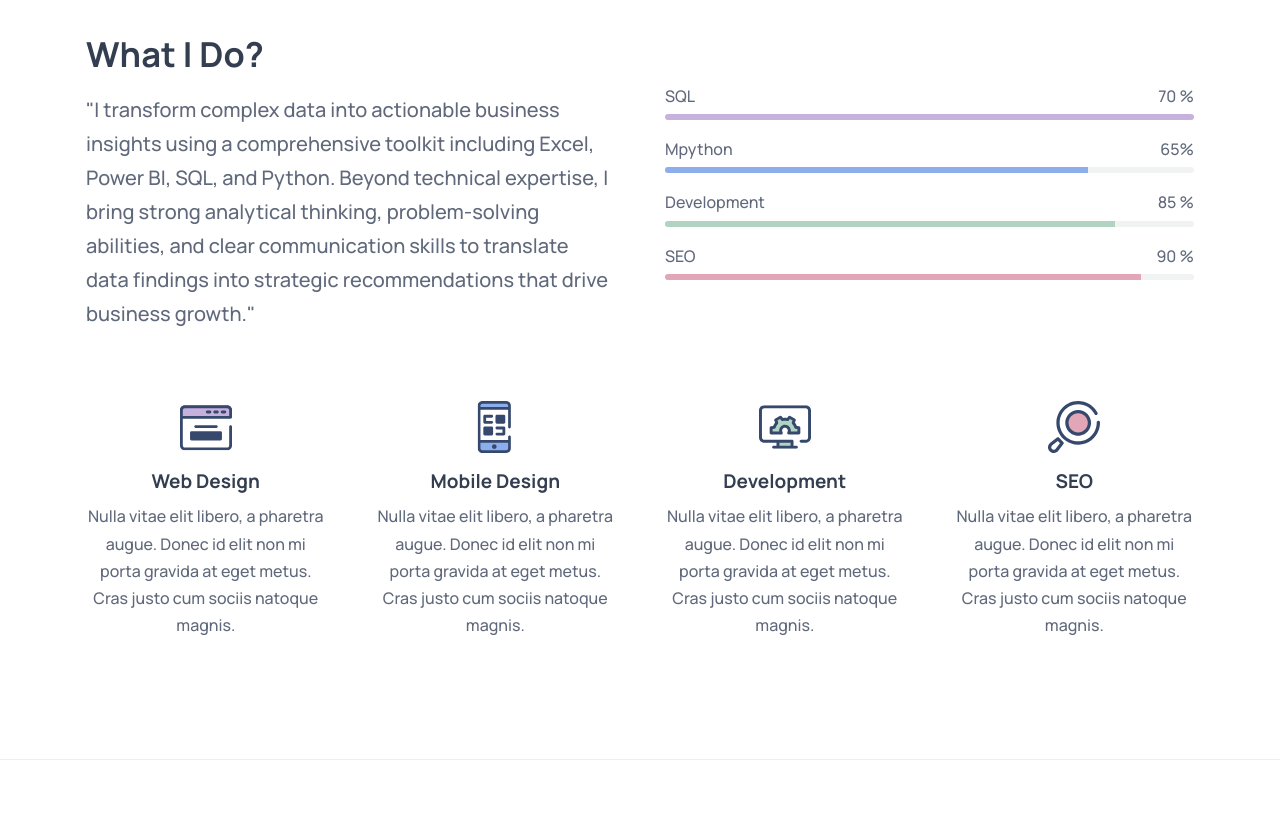
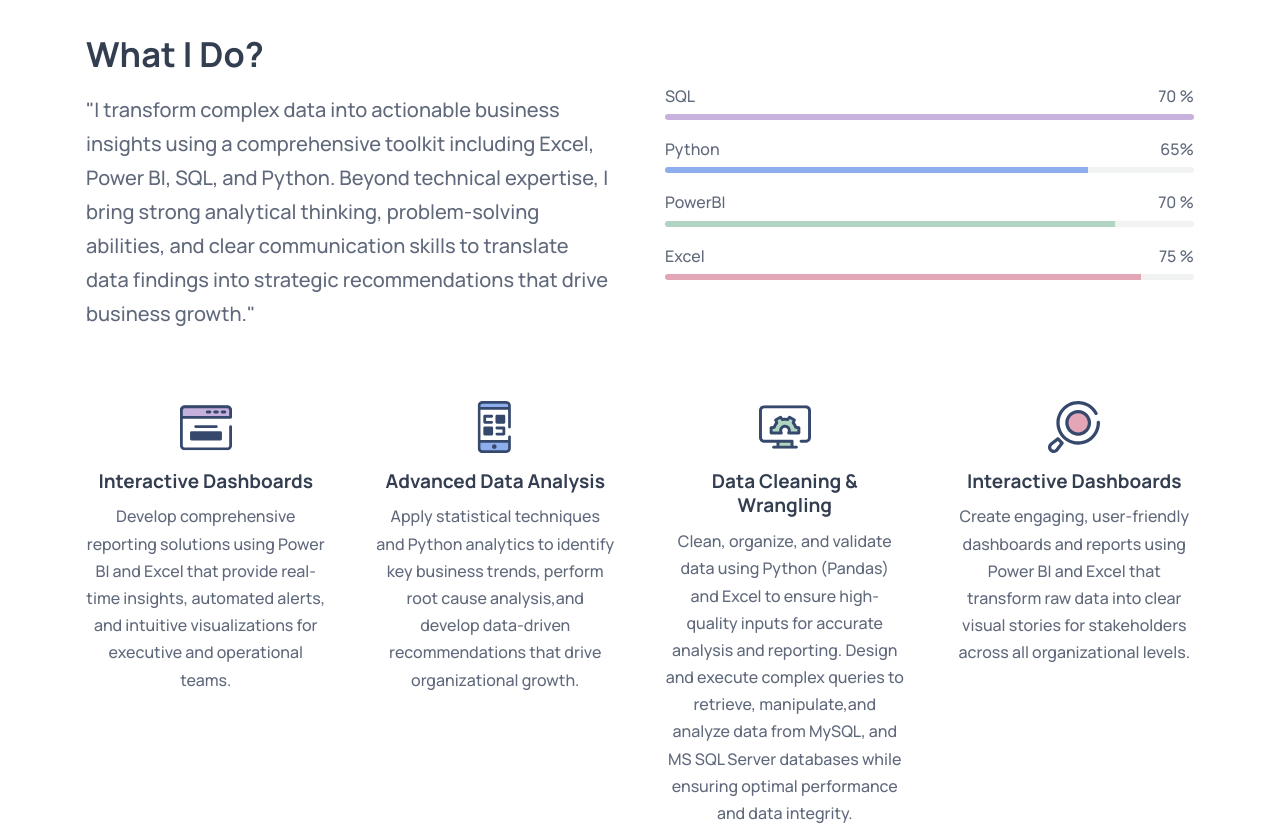
Before and after one commit to kemzzy247/Ekemeno-Benson, a plain HTML site: page index.html in a window 1280 px wide. Shown: the part 840-1670 px from the top of the page. Drawn offline with nearby package versions, Linux system fonts and the light colour scheme.

Commit message:
Update index.html

```diff
--- a/index.html
+++ b/index.html
@@ -163,7 +163,7 @@
           <div class="hero-content">
 
             <h1 class="h1 hero-title" data-reveal="top" data-reveal-delay="0.5s">
-              I'm User Interface Designer & Developer.
+             I'm a Data Analyst & Visualization Expert & Developer.
             </h1>
 
             <p class="section-text" data-reveal="top" data-reveal-delay="0.75s">
@@ -227,7 +227,7 @@
               <li class="progress-item">
 
                 <div class="label-wrapper">
-                  <p>Mpython</p>
+                  <p>Python</p>
 
                   <span class="span">65%</span>
                 </div>
@@ -241,9 +241,9 @@
               <li class="progress-item">
 
                 <div class="label-wrapper">
-                  <p>Development</p>
+                  <p>PowerBI</p>
 
-                  <span class="span">85 %</span>
+                  <span class="span">70 %</span>
                 </div>
 
                 <div class="progress">
@@ -255,9 +255,9 @@
               <li class="progress-item">
 
                 <div class="label-wrapper">
-                  <p>SEO</p>
+                  <p>Excel</p>
 
-                  <span class="span">90 %</span>
+                  <span class="span">75 %</span>
                 </div>
 
                 <div class="progress">
@@ -279,11 +279,12 @@
                   <img src="./assets/images/icon-1.svg" width="52" height="52" loading="lazy" alt="web design icon">
                 </div>
 
-                <h3 class="h4 card-title">Web Design</h3>
+                <h3 class="h4 card-title">Interactive Dashboards</h3>
 
                 <p class="card-text">
-                  Nulla vitae elit libero, a pharetra augue. Donec id elit non mi porta gravida at eget metus. Cras
-                  justo cum sociis natoque magnis.
+                  Develop comprehensive reporting solutions using Power BI and Excel that provide real-time insights,
+                  automated alerts, and intuitive visualizations for executive and operational teams.
+
                 </p>
 
               </div>
@@ -296,11 +297,12 @@
                   <img src="./assets/images/icon-2.svg" width="52" height="52" loading="lazy" alt="mobile design icon">
                 </div>
 
-                <h3 class="h4 card-title">Mobile Design</h3>
+                <h3 class="h4 card-title">Advanced Data Analysis</h3>
 
                 <p class="card-text">
-                  Nulla vitae elit libero, a pharetra augue. Donec id elit non mi porta gravida at eget metus. Cras
-                  justo cum sociis natoque magnis.
+                Apply statistical techniques and Python analytics to identify key business trends, perform root
+                cause analysis,and develop data-driven recommendations that drive organizational growth.
+
                 </p>
 
               </div>
@@ -314,11 +316,14 @@
                     alt="web development icon">
                 </div>
 
-                <h3 class="h4 card-title">Development</h3>
+                <h3 class="h4 card-title"> Data Cleaning & Wrangling</h3>
 
                 <p class="card-text">
-                  Nulla vitae elit libero, a pharetra augue. Donec id elit non mi porta gravida at eget metus. Cras
-                  justo cum sociis natoque magnis.
+                Clean, organize, and validate data using Python (Pandas) and Excel to ensure high-quality inputs for
+                accurate analysis and reporting. Design and execute complex queries to retrieve, manipulate,and analyze
+                data from MySQL, and MS SQL Server databases while ensuring optimal performance and data integrity.
+
+
                 </p>
 
               </div>
@@ -331,11 +336,12 @@
                   <img src="./assets/images/icon-4.svg" width="52" height="52" loading="lazy" alt="web seo icon">
                 </div>
 
-                <h3 class="h4 card-title">SEO</h3>
+                <h3 class="h4 card-title">Interactive Dashboards</h3>
 
                 <p class="card-text">
-                  Nulla vitae elit libero, a pharetra augue. Donec id elit non mi porta gravida at eget metus. Cras
-                  justo cum sociis natoque magnis.
+                  Create engaging, user-friendly dashboards and reports using Power BI and Excel that transform
+                  raw data into clear visual stories for stakeholders across all organizational levels.
+
                 </p>
 
               </div>
```
